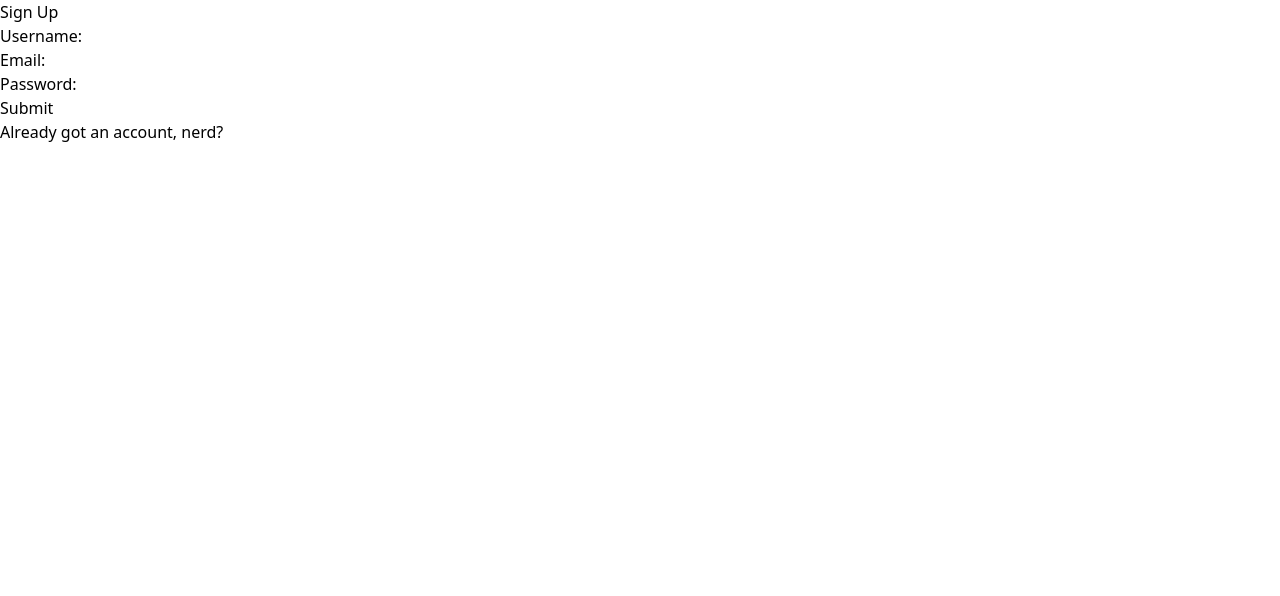
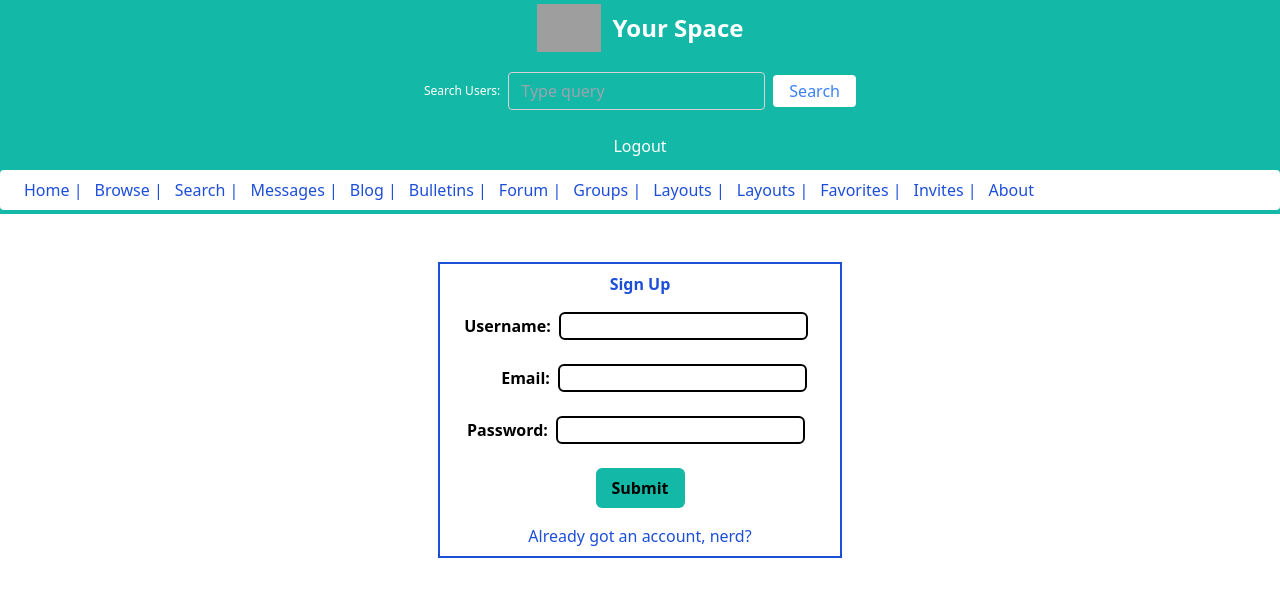
Before and after one commit to Palealmond/YourSpace, a React (Create React App) app in the folder your_space/: page /signup in a window 1280 px wide. Shown: the top 596 px of the page. Built offline with nearby package versions, Linux system fonts and the light colour scheme; grey boxes are pictures that could not be loaded.

Commit message:
adjusted header, signin and signup to make it fit

```diff
--- a/your_space/src/App.jsx
+++ b/your_space/src/App.jsx
@@ -1,14 +1,15 @@
-import './App.css';
-import React from 'react';
-import { Route, Routes } from 'react-router-dom';
-import SignIn from './components/SignIn/SignIn.jsx';
-import SignUp from './components/SignUp/SignUp.jsx';
-import Profile from './components/Profile/Profile';
+import "./App.css";
+import React from "react";
+import { Route, Routes } from "react-router-dom";
+import SignIn from "./components/SignIn/SignIn.jsx";
+import SignUp from "./components/SignUp/SignUp.jsx";
+import Profile from "./components/Profile/Profile";
+import Header from "./components/Header/Header";
 
 function App() {
   return (
-
     <>
+      <Header />
       <Routes>
         <Route exact path="/" element={<SignIn />} />
         <Route path="/signup" exact element={<SignUp />} />
--- a/your_space/src/components/Header/Header.jsx
+++ b/your_space/src/components/Header/Header.jsx
@@ -1,29 +1,44 @@
-import React from 'react'
-import { Link } from 'react-router-dom'
-
+import React from "react";
+import { Link } from "react-router-dom";
 
 function Header() {
   return (
     <>
-
-
-      <header className="container mx-auto px-4 bg-teal-500 flex flex-col justify-between items-left py-1">
-        <div className="flex items-center mb-2 gap-5">
-          <div className='flex items-center gap-3'>
-            <img src="https://i.imgur.com/Tei2Tve.png" alt="logo" className="w-30 h-12" />
-            <h1 className="text-white text-2xl font-bold flex flex-col">Your Space</h1>
+      <header className="w-full h-full bg-teal-500 flex  flex-col justify-center items-left py-1">
+        <div className="flex flex-col items-center mb-2 gap-5">
+          <div className="flex items-center gap-3">
+            <img
+              src="https://i.imgur.com/Tei2Tve.png"
+              alt="logo"
+              className="w-30 h-12"
+            />
+            <h1 className="text-white text-2xl font-bold flex flex-col">
+              Your Space
+            </h1>
           </div>
           <form className="flex items-center gap-2">
-            <label htmlFor="search" className="text-white text-xs">Search Users:</label>
+            <label htmlFor="search" className="text-white text-xs">
+              Search Users:
+            </label>
             <input
               type="search"
               id="search"
               placeholder="Type query"
               className="flex-auto px-3 py-1.5 rounded border border-solid border-neutral-300 bg-transparent bg-clip-padding text-base font-normal text-neutral-700 outline-none transition duration-300 ease-in-out focus:border-primary-600 focus:text-neutral-700 focus:shadow-te-primary focus:outline-none dark:border-neutral-600 dark:text-neutral-200 dark:placeholder:text-neutral-200"
             />
-            <button type="submit" className="px-4 py-1 rounded bg-white text-blue-500 hover:bg-blue-500 hover:text-white font-small transition duration-300 ease-in-out">Search</button>
+            <button
+              type="submit"
+              className="px-4 py-1 rounded bg-white text-blue-500 hover:bg-blue-500 hover:text-white font-small transition duration-300 ease-in-out"
+            >
+              Search
+            </button>
           </form>
-   <button type="button" className="px-4 py-1 rounded bg-teal-500 text-white hover:bg-white hover:text-teal-500 font-xs transition duration-300 ease-in-out">Logout</button>
+          <button
+            type="button"
+            className="px-4 py-1 rounded bg-teal-500 text-white hover:bg-white hover:text-teal-500 font-xs transition duration-300 ease-in-out"
+          >
+            Logout
+          </button>
         </div>
 
         <nav className="container mx-auto px-4 bg-white py-2 rounded">
@@ -49,6 +64,6 @@ function Header() {
         </nav>
       </header>
     </>
-  )
+  );
 }
-export default Header
+export default Header;
--- a/your_space/src/components/SignIn/SignIn.jsx
+++ b/your_space/src/components/SignIn/SignIn.jsx
@@ -1,11 +1,11 @@
-import { useState } from 'react';
-import { useNavigate, Link } from 'react-router-dom';
-import axios from 'axios';
+import { useState } from "react";
+import { useNavigate, Link } from "react-router-dom";
+import axios from "axios";
 
 const SignIn = () => {
   const [formData, setFormData] = useState({
-    username: '',
-    password: ''
+    username: "",
+    password: "",
   });
 
   const navigate = useNavigate();
@@ -18,12 +18,12 @@ const SignIn = () => {
   const handleFormSubmit = async (event) => {
     event.preventDefault();
     try {
-      const response = await axios.post('/api/login/', formData);
+      const response = await axios.post("/api/login/", formData);
       if (response.data.isAuthenticated) {
         if (response.data.hasProfile) {
-          navigate('/profile');
+          navigate("/profile");
         } else {
-          navigate('/create-profile');
+          navigate("/create-profile");
         }
       }
     } catch (error) {
@@ -32,24 +32,47 @@ const SignIn = () => {
   };
 
   return (
-    <div>
-      <h2>Sign In</h2>
-      <form onSubmit={handleFormSubmit}>
+    <div className="w-full h-full flex justify-center mt-12">
+      <div className="w-7/8 max-w-md h-1/3 border-2 border-blue-700 flex flex-col justify-center items-center gap-4 p-2">
+        <h2 className="font-extrabold text-blue-700">Sign In</h2>
+        <form
+          className="font-bold flex flex-col items-center px-2 mx-2"
+          onSubmit={handleFormSubmit}
+        >
           <label>
             Username:
-          <input type="text" name="username" value={formData.username} onChange={handleInputChange} />
+            <input
+              className="border-2 border-black mx-2 rounded-md"
+              type="text"
+              name="username"
+              value={formData.username}
+              onChange={handleInputChange}
+            />
           </label>
           <br />
           <label>
             Password:
-          <input type="password" name="password" value={formData.password} onChange={handleInputChange} />
+            <input
+              className="border-2 border-black mx-2 rounded-md"
+              type="password"
+              name="password"
+              value={formData.password}
+              onChange={handleInputChange}
+            />
           </label>
           <br />
-        <button type="submit">Submit</button>
+          <div className="w-full text-center">
+            <button className="bg-teal-500 rounded-md py-2 px-4" type="submit">
+              Submit
+            </button>
+          </div>
         </form>
         <span>
-        <Link to="/SignUp"> Get an account nerd </Link>
+          <Link className="text-blue-700" to="/SignUp">
+            Get an account nerd
+          </Link>
         </span>
+      </div>
     </div>
   );
 };
--- a/your_space/src/components/SignUp/SignUp.jsx
+++ b/your_space/src/components/SignUp/SignUp.jsx
@@ -1,12 +1,12 @@
-import { useState } from 'react';
-import { useNavigate, Link } from 'react-router-dom';
-import axios from 'axios';
+import { useState } from "react";
+import { useNavigate, Link } from "react-router-dom";
+import axios from "axios";
 
 const SignUp = () => {
   const [formData, setFormData] = useState({
-    username: '',
-    email: '',
-    password: ''
+    username: "",
+    email: "",
+    password: "",
   });
 
   const navigate = useNavigate();
@@ -19,38 +19,67 @@ const SignUp = () => {
   const handleFormSubmit = async (event) => {
     event.preventDefault();
     try {
-      await axios.post('/create-user/', formData);
-      navigate('/signin');
+      await axios.post("/create-user/", formData);
+      navigate("/signin");
     } catch (error) {
       console.error(error);
     }
   };
 
   return (
-    <div>
-      <h2>Sign Up</h2>
-      <form onSubmit={handleFormSubmit}>
+    <div className="w-full h-full flex justify-center mt-12">
+      <div className="w-7/8 max-w-md h-1/3 border-2 border-blue-700 flex flex-col justify-center items-center gap-4 p-2">
+        <h2 className="font-extrabold text-blue-700">Sign Up</h2>
+        <form
+          className="font-bold flex flex-col items-center px-2 mx-2"
+          onSubmit={handleFormSubmit}
+        >
           <label>
             Username:
-          <input type="text" name="username" value={formData.username} onChange={handleInputChange} />
+            <input
+              className="border-2 border-black mx-2 rounded-md"
+              type="text"
+              name="username"
+              value={formData.username}
+              onChange={handleInputChange}
+            />
           </label>
           <br />
-        <label>
+          <label className="ml-9">
             Email:
-          <input type="email" name="email" value={formData.email} onChange={handleInputChange} />
+            <input
+              className="border-2 border-black mx-2 rounded-md"
+              type="email"
+              name="email"
+              value={formData.email}
+              onChange={handleInputChange}
+            />
           </label>
           <br />
           <label>
             Password:
-          <input type="password" name="password" value={formData.password} onChange={handleInputChange} />
+            <input
+              className="border-2 border-black mx-2 rounded-md"
+              type="password"
+              name="password"
+              value={formData.password}
+              onChange={handleInputChange}
+            />
           </label>
           <br />
-        <button type="submit">Submit</button>
+          <div className="w-full text-center">
+            <button className="bg-teal-500 rounded-md py-2 px-4" type="submit">
+              Submit
+            </button>
+          </div>
         </form>
         <span>
-        <Link to="/"> Already got an account, nerd? </Link>
+          <Link className="text-blue-700" to="/">
+            {" "}
+            Already got an account, nerd?{" "}
+          </Link>
         </span>
-
+      </div>
     </div>
   );
 };
```
Lines whose indentation alone changed are shown as unchanged.
